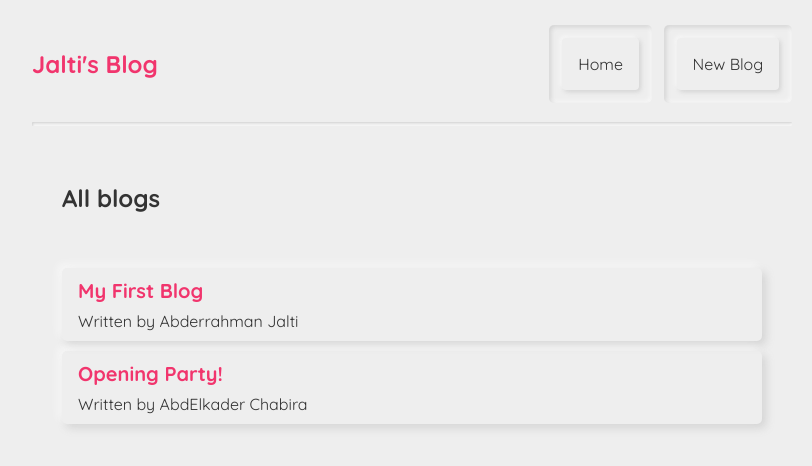
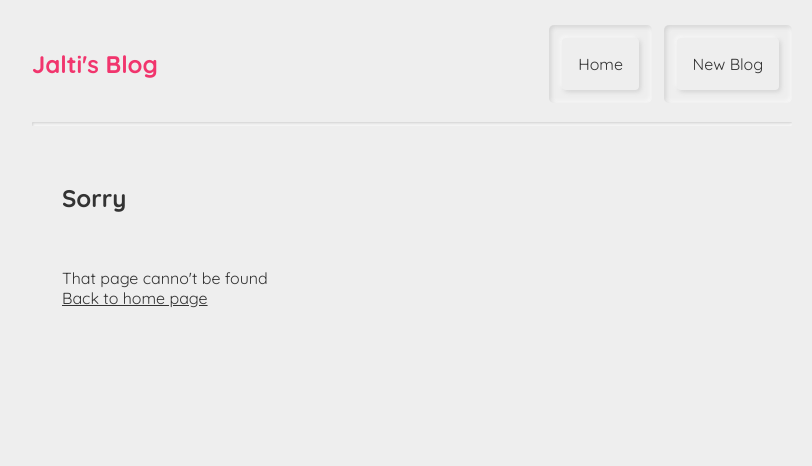
Before and after one commit to riadhmouamnia/react-blog, a React (Create React App) app: page / in a window 1280 px wide. Shown: the top 466 px of the page, without its empty margins (228-1040 px from the left). Built offline with nearby package versions, Linux system fonts and the light colour scheme; data requests are answered from the project's data file.

Commit message:
update URL for Home

```diff
--- a/src/App.js
+++ b/src/App.js
@@ -12,7 +12,7 @@ function App() {
         <Navbar />
         <div className="content">
           <Switch>
-            <Route exact path="/">
+            <Route exact path="/react-blog">
               <Home />
             </Route>
             <Route path="/create">
```
